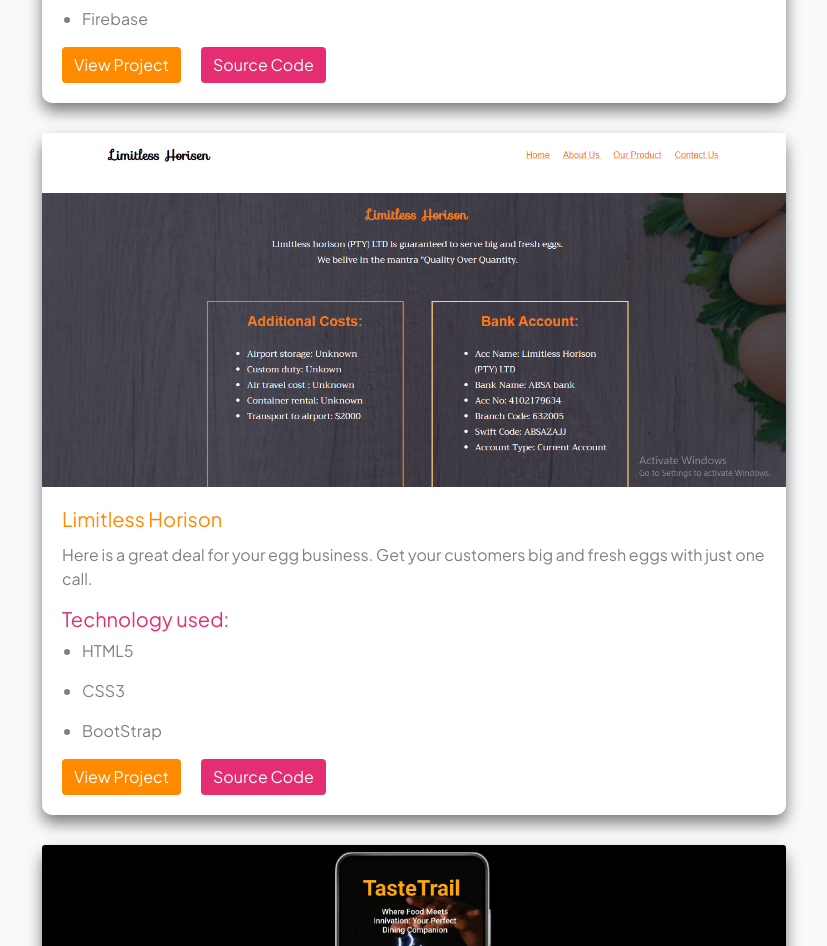
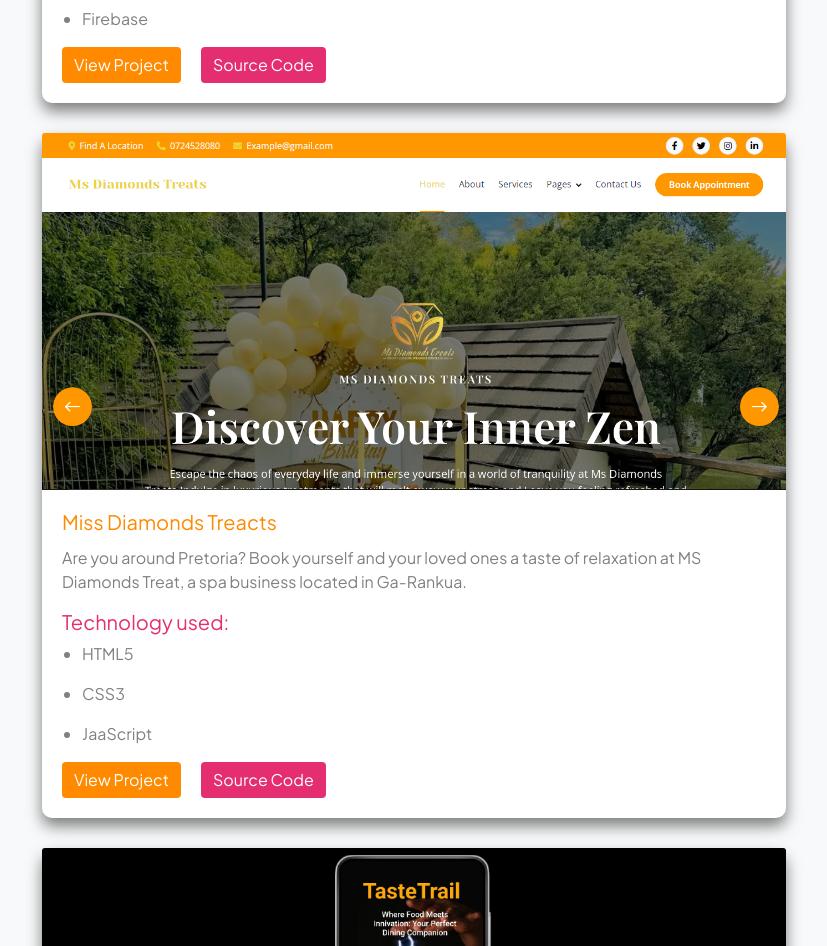
Before and after one commit to Promisemagoga/React-Portfolio, a React (Create React App) app: page /Projects in a window 1280 px wide. Shown: the part 1500-2446 px from the top of the page, without its empty margins (226-1053 px from the left). Built offline with nearby package versions, Linux system fonts and the light colour scheme.

Commit message:
added new project

```diff
--- a/src/Data/projects.js
+++ b/src/Data/projects.js
@@ -20,12 +20,12 @@
 
     },
     {
-        name: "Limitless Horison",
-        techStack: ["HTML5","CSS3", "BootStrap"],
-        description: "  Here is a great deal for your egg business. Get your customers big and fresh eggs with just one call.",
-        img: "limitless.png",
-        buttonLink: "https://promisemagoga.github.io/Limitless-Horison/",
-        githubLink: "https://github.com/Promisemagoga/Limitless-Horison.git"
+        name: "Miss Diamonds Treacts",
+        techStack: ["HTML5","CSS3", "JaaScript"],
+        description:"Are you around Pretoria? Book yourself and your loved ones a taste of relaxation at MS Diamonds Treat, a spa business located in Ga-Rankua.",
+        img: "diamondShot.PNG",
+        buttonLink: "https://ms-diamonds-treats.vercel.app/index.html",
+        githubLink: "https://github.com/Promisemagoga/MS-Diamonds-Treats.git"
     },
 
     {
```
Also changed, not shown: src/assets/diamondShot.PNG (added).
